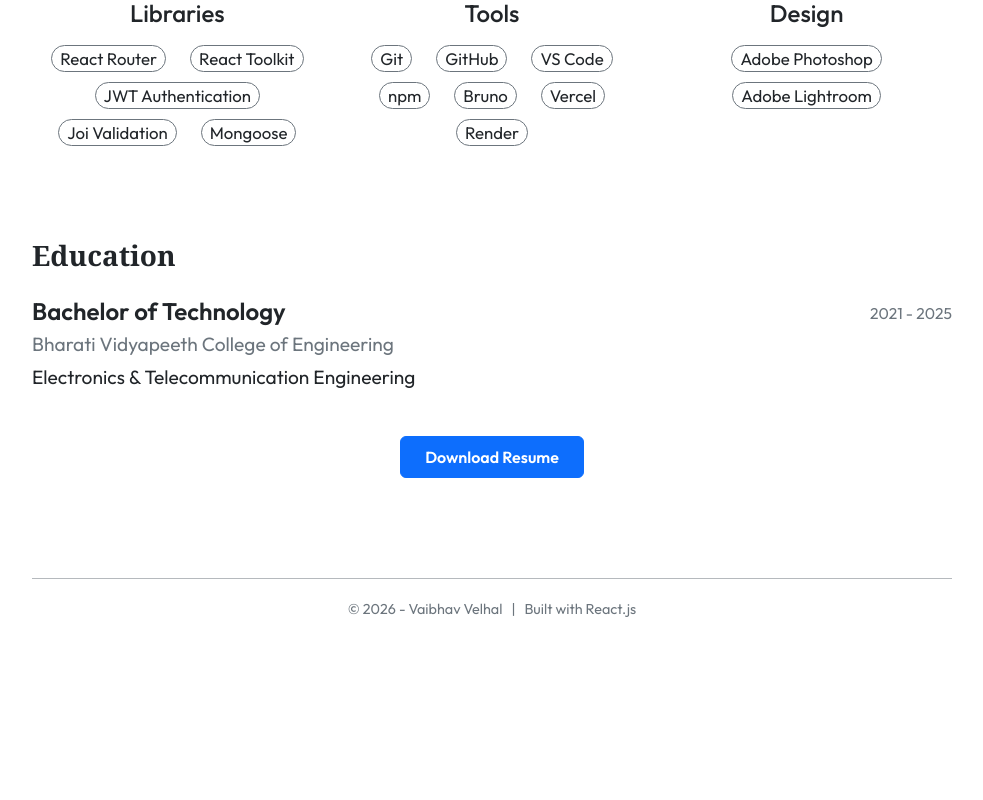
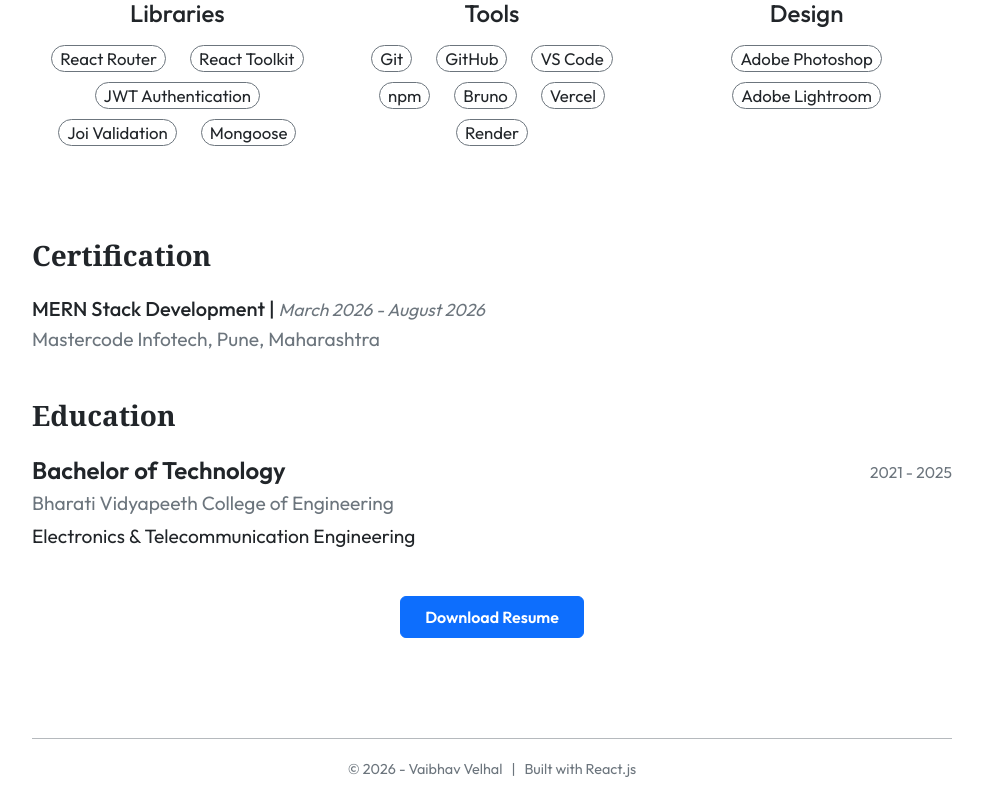
Before and after one commit to vaibhav-velhal/vaibhav-portfolio, a React (Vite) app: page /About in a window 1280 px wide. Shown: the part 1201-2001 px from the top of the page, without its empty margins (148-1131 px from the left). Before the commit the page ends 1842 px from the top, so only its background shows below. Built offline with nearby package versions, Linux system fonts and the light colour scheme.

Commit message:
Certification section is added at About page

```diff
--- a/src/pages/About/About.css
+++ b/src/pages/About/About.css
@@ -72,7 +72,7 @@
 .about-section {
     margin-bottom: 80px;
 }
-.skill-section, .education-section {
+.skill-section, .certification-section, .education-section {
     margin-bottom: 45px;
 }
 
--- a/src/pages/About/About.jsx
+++ b/src/pages/About/About.jsx
@@ -109,6 +109,18 @@ function About() {
         </div>
       </section>
 
+      <section className="certification-section">
+        <h3 className="mb-4">Certification</h3>
+        <div className="certification-content">
+          {/* <div className="certification-title d-flex justify-content-between align-items-center">
+            <h5 className="mb-1">MERN Stack Development</h5>
+            <p className="fs-6 fst-italic sub-date m-0 text-secondary text-end">March 2026 - August 2026</p>
+          </div> */}
+          <h5 className="mb-1">MERN Stack Development | <span className="fst-italic fw-normal text-secondary"><small>March 2026 - August 2026</small></span> </h5>
+          <p className="text-secondary mb-0">Mastercode Infotech, Pune, Maharashtra</p>
+        </div>
+      </section>
+
       <section className="education-section">
         <h3 className="mb-4">Education</h3>
         <div className="education-content">
```
